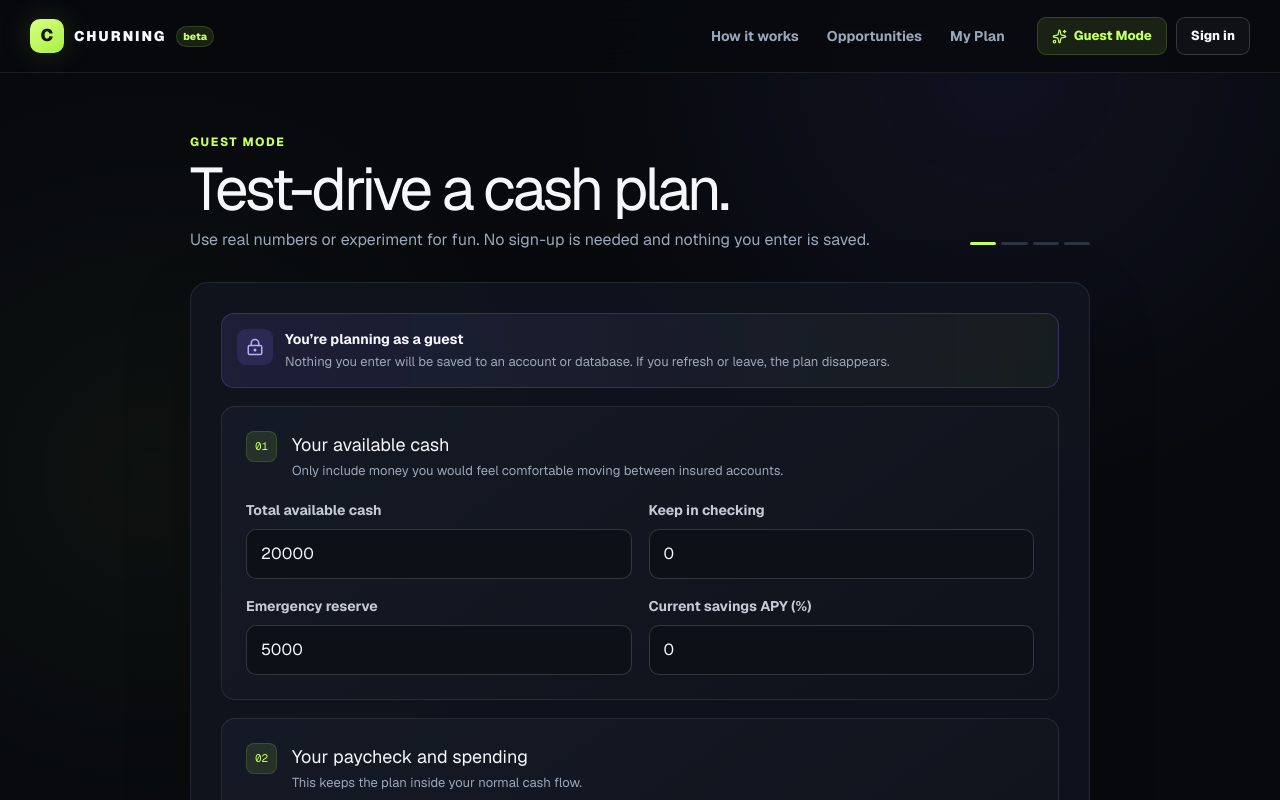
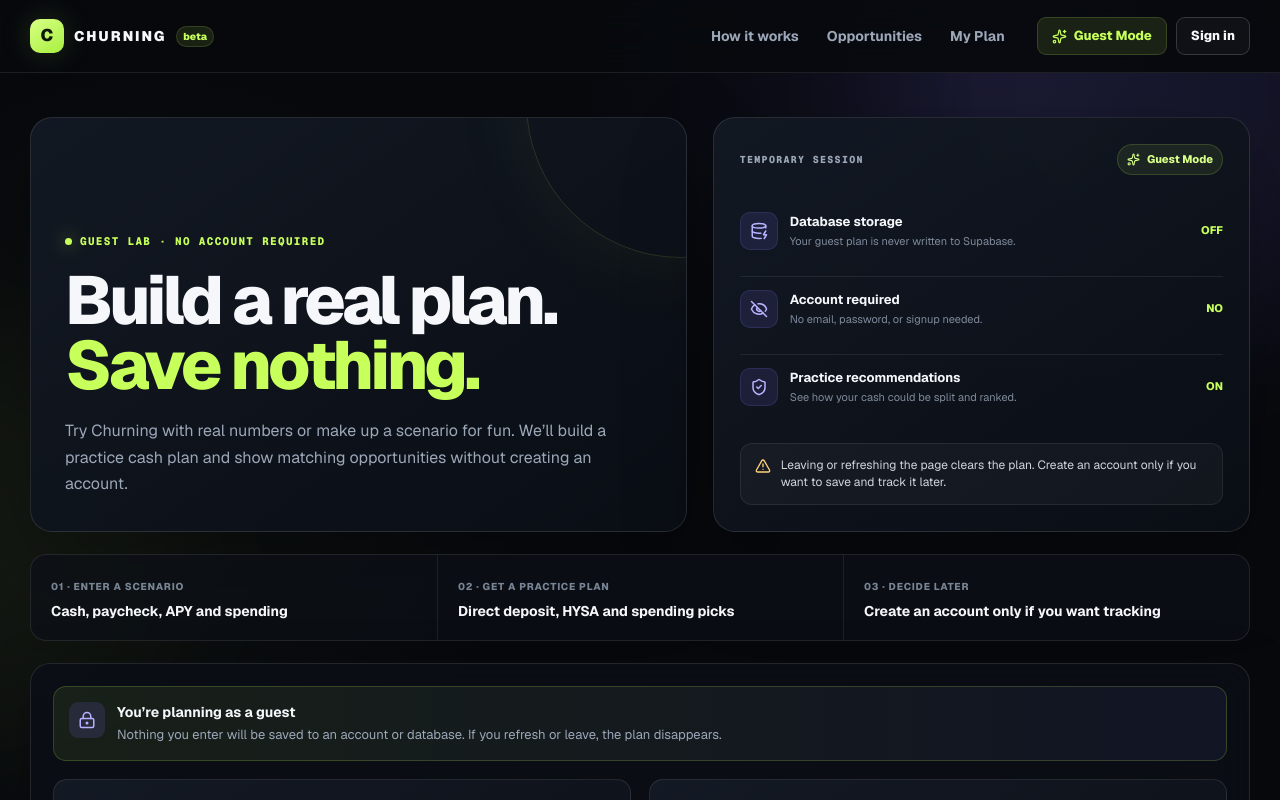
Before and after one commit to czg2015-sys/churning-app, a Next.js app: page /guest in a window 1280 px wide. Shown: the top 800 px of the page. Built offline with nearby package versions, Linux system fonts and the light colour scheme; no server answers; the database is empty.

Commit message:
Build advanced guest planning mode

```diff
--- a/src/app/guest/page.tsx
+++ b/src/app/guest/page.tsx
@@ -1,6 +1,8 @@
 import type { Metadata } from "next";
+import { DatabaseZap, EyeOff, ShieldCheck, Sparkles, TriangleAlert } from "lucide-react";
 import { QuestionnaireForm } from "@/components/questionnaire-form";
 import { getLiveOpportunities } from "@/lib/opportunities";
+import styles from "./guest.module.css";
 
 export const metadata: Metadata = { title: "Guest Planner" };
 
@@ -8,20 +10,52 @@ export default async function GuestPage() {
   const { opportunities, dataAvailable } = await getLiveOpportunities();
 
   return (
-    <main className="page-shell guest-page">
-      <div className="shell guest-planner-shell">
-        <div className="page-heading guest-heading">
-          <div>
-            <span className="kicker">GUEST MODE</span>
-            <h1>Test-drive a cash plan.</h1>
-            <p>Use real numbers or experiment for fun. No sign-up is needed and nothing you enter is saved.</p>
+    <main className={styles.guestExperience}>
+      <div className="shell">
+        <section className={styles.hero}>
+          <div className={styles.heroCopy}>
+            <span className={styles.eyebrow}><i className={styles.eyebrowDot} /> GUEST LAB · NO ACCOUNT REQUIRED</span>
+            <h1>Build a real plan.<br /><em>Save nothing.</em></h1>
+            <p>Try Churning with real numbers or make up a scenario for fun. We’ll build a practice cash plan and show matching opportunities without creating an account.</p>
           </div>
-          <div className="planner-progress" aria-label="Four short sections">
-            <span className="active" /><span /><span /><span />
-          </div>
-        </div>
-        {!dataAvailable && <div className="disclaimer"><strong>Guest Mode is still available.</strong> Live offers are temporarily unavailable, so you can build a practice allocation but recommendation cards may be empty.</div>}
-        <QuestionnaireForm initial={null} guestMode opportunities={opportunities} />
+
+          <aside className={styles.sessionPanel} aria-label="Guest session status">
+            <div className={styles.panelTop}>
+              <span className={styles.panelLabel}>TEMPORARY SESSION</span>
+              <span className={styles.liveBadge}><Sparkles size={13} /> Guest Mode</span>
+            </div>
+            <div className={styles.sessionBody}>
+              <div className={styles.sessionItem}>
+                <span className={styles.sessionIcon}><DatabaseZap size={18} /></span>
+                <div><strong>Database storage</strong><small>Your guest plan is never written to Supabase.</small></div>
+                <span className={styles.sessionState}>OFF</span>
+              </div>
+              <div className={styles.sessionItem}>
+                <span className={styles.sessionIcon}><EyeOff size={18} /></span>
+                <div><strong>Account required</strong><small>No email, password, or signup needed.</small></div>
+                <span className={styles.sessionState}>NO</span>
+              </div>
+              <div className={styles.sessionItem}>
+                <span className={styles.sessionIcon}><ShieldCheck size={18} /></span>
+                <div><strong>Practice recommendations</strong><small>See how your cash could be split and ranked.</small></div>
+                <span className={styles.sessionState}>ON</span>
+              </div>
+            </div>
+            <div className={styles.panelFoot}><TriangleAlert size={16} /><span>Leaving or refreshing the page clears the plan. Create an account only if you want to save and track it later.</span></div>
+          </aside>
+        </section>
+
+        <section className={styles.demoStrip} aria-label="What guest mode includes">
+          <article><span>01 · ENTER A SCENARIO</span><strong>Cash, paycheck, APY and spending</strong></article>
+          <article><span>02 · GET A PRACTICE PLAN</span><strong>Direct deposit, HYSA and spending picks</strong></article>
+          <article><span>03 · DECIDE LATER</span><strong>Create an account only if you want tracking</strong></article>
+        </section>
+
+        {!dataAvailable && <div className="disclaimer"><strong>Guest Mode is available.</strong> Live opportunity data is temporarily unavailable, so the practice allocation will still work but some recommendation cards may be empty.</div>}
+
+        <section className={styles.formStage}>
+          <QuestionnaireForm initial={null} guestMode opportunities={opportunities} />
+        </section>
       </div>
     </main>
   );
```
